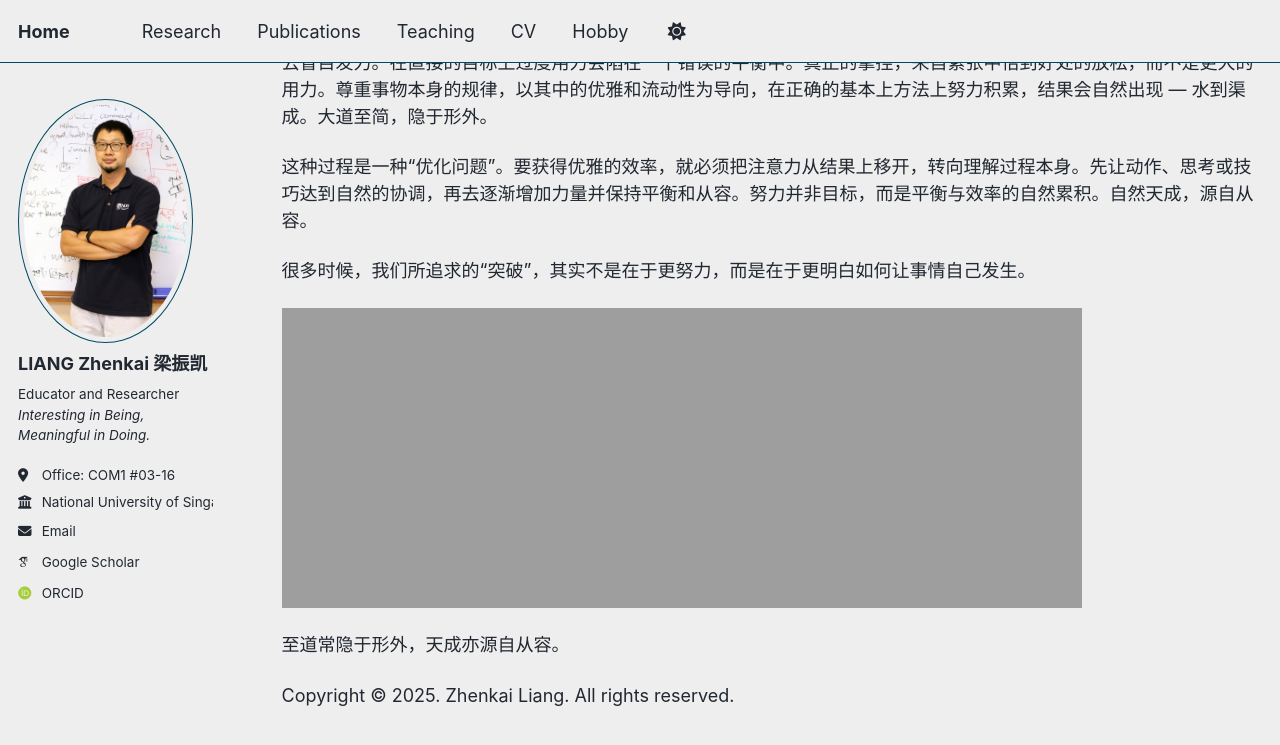
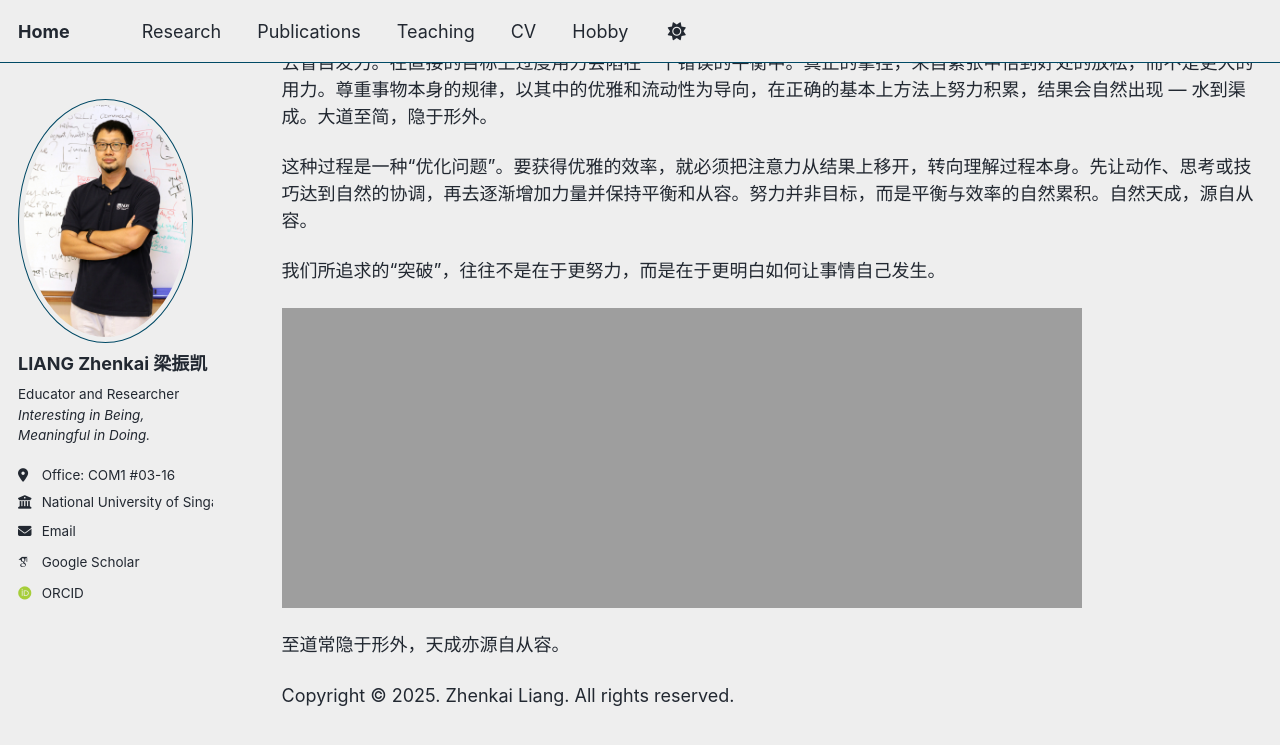
Before and after one commit to zhenkai-liang/zhenkai-liang.github.io, a Jekyll site: the page built from _pages/hobby.md, in a window 1280 px wide and 900 px high, scrolled down 1646 px. Shown: the top 745 px of the window. Built offline with Jekyll 4.4.1, drawn with Linux system fonts in a browser that asks for light colours; some web fonts are replaced.

Commit message:
Update hobby.md

```diff
--- a/_pages/hobby.md
+++ b/_pages/hobby.md
@@ -36,7 +36,7 @@ Often, the breakthrough we seek does not come from greater efforts, but from lea
 
 这种过程是一种“优化问题”。要获得优雅的效率，就必须把注意力从结果上移开，转向理解过程本身。先让动作、思考或技巧达到自然的协调，再去逐渐增加力量并保持平衡和从容。努力并非目标，而是平衡与效率的自然累积。自然天成，源自从容。
 
-很多时候，我们所追求的“突破”，其实不是在于更努力，而是在于更明白如何让事情自己发生。
+我们所追求的“突破”，往往不是在于更努力，而是在于更明白如何让事情自己发生。
 
 <img src="https://www.comp.nus.edu.sg/~liangzk/images/cname.jpg"><img src="https://www.comp.nus.edu.sg/~liangzk/images/seal.jpg">
 
```
